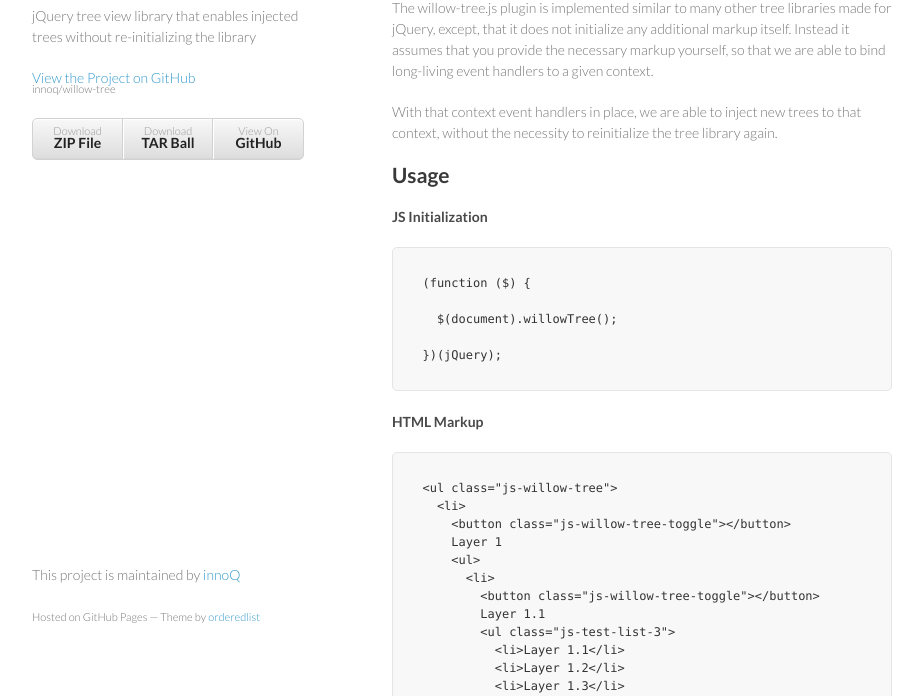
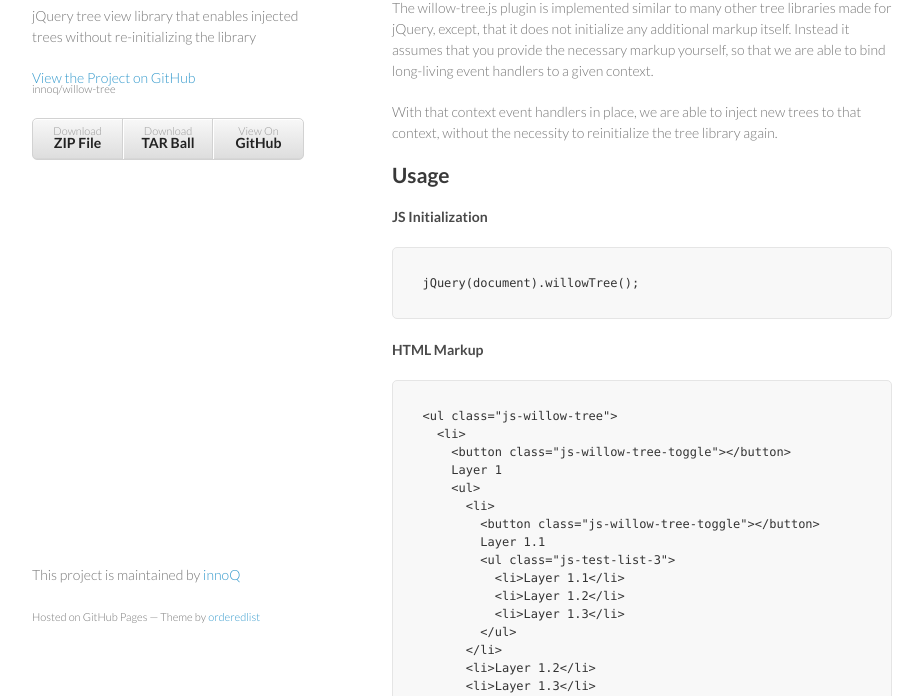
Before and after one commit to innoq/willow-tree, a website: page index.html in a window 1280 px wide. Shown: the part 104-800 px from the top of the page, without its empty margins (178-1101 px from the left). Drawn offline with Linux system fonts and the light colour scheme.

Commit message:
removed jQuery wrapper in willow-tree.js

```diff
--- a/index.html
+++ b/index.html
@@ -48,11 +48,7 @@
     <h4>JS Initialization</h4>
 <pre>
 <code>
-  (function ($) {
-
-    $(document).willowTree();
-
-  })(jQuery);
+  jQuery(document).willowTree();
 </code>
 </pre>
 
```
